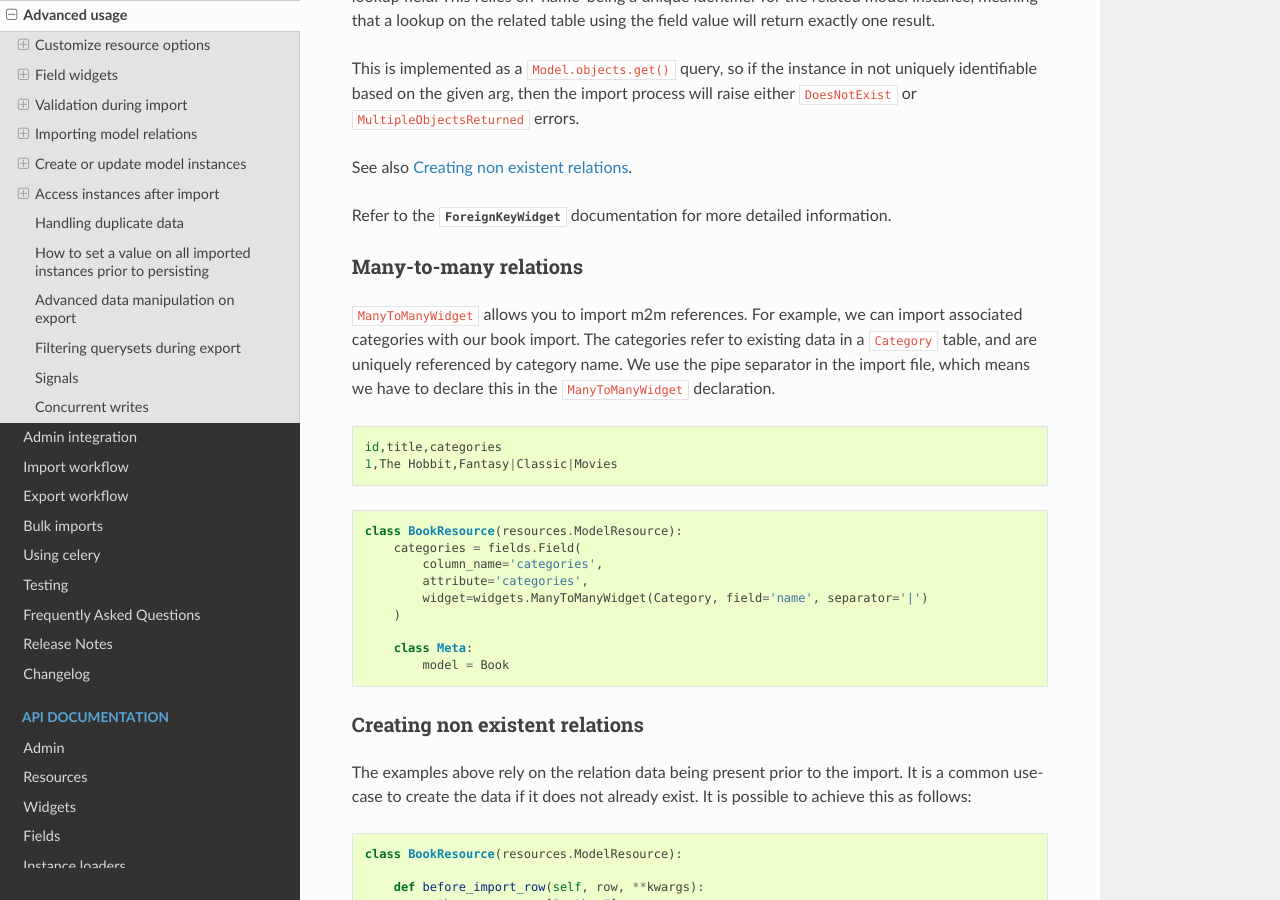
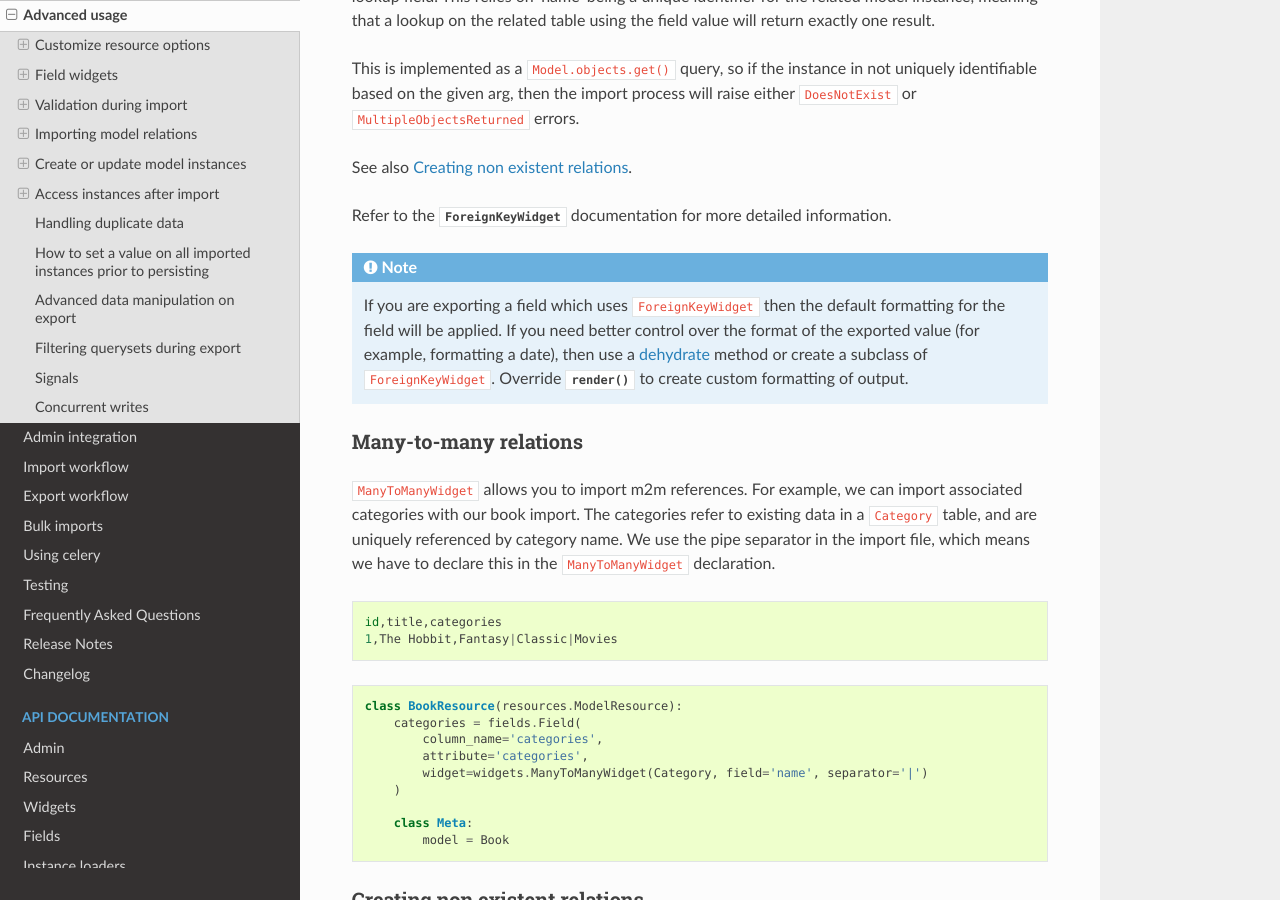
Before and after one commit to django-import-export/django-import-export, a Sphinx documentation site: the page built from docs/advanced_usage.rst, in a window 1280 px wide and 900 px high, scrolled down 9378 px. Built offline with Sphinx 7.4.7 and the Read the Docs theme 3.1.0, drawn with Linux system fonts in a browser that asks for light colours; pages that are not in the unit, such as notebooks, are missing from menus; the version number could not be read and is left out.

Commit message:
fixed documentation

```diff
--- a/docs/advanced_usage.rst
+++ b/docs/advanced_usage.rst
@@ -424,6 +424,14 @@ given arg, then the import process will raise either ``DoesNotExist`` or ``Multi
 See also :ref:`advanced_usage:Creating non existent relations`.
 
 Refer to the :class:`~.ForeignKeyWidget` documentation for more detailed information.
+
+.. note::
+
+    If you are exporting a field which uses ``ForeignKeyWidget`` then the default formatting for the field will be
+    applied.
+    If you need better control over the format of the exported value (for example, formatting a date), then use a
+    :ref:`dehydrate<advanced_data_manipulation_on_export>` method or create a subclass of ``ForeignKeyWidget``.
+    Override :meth:`~import_export.widgets.Widget.render` to create custom formatting of output.
 
 Many-to-many relations
 ----------------------
```
